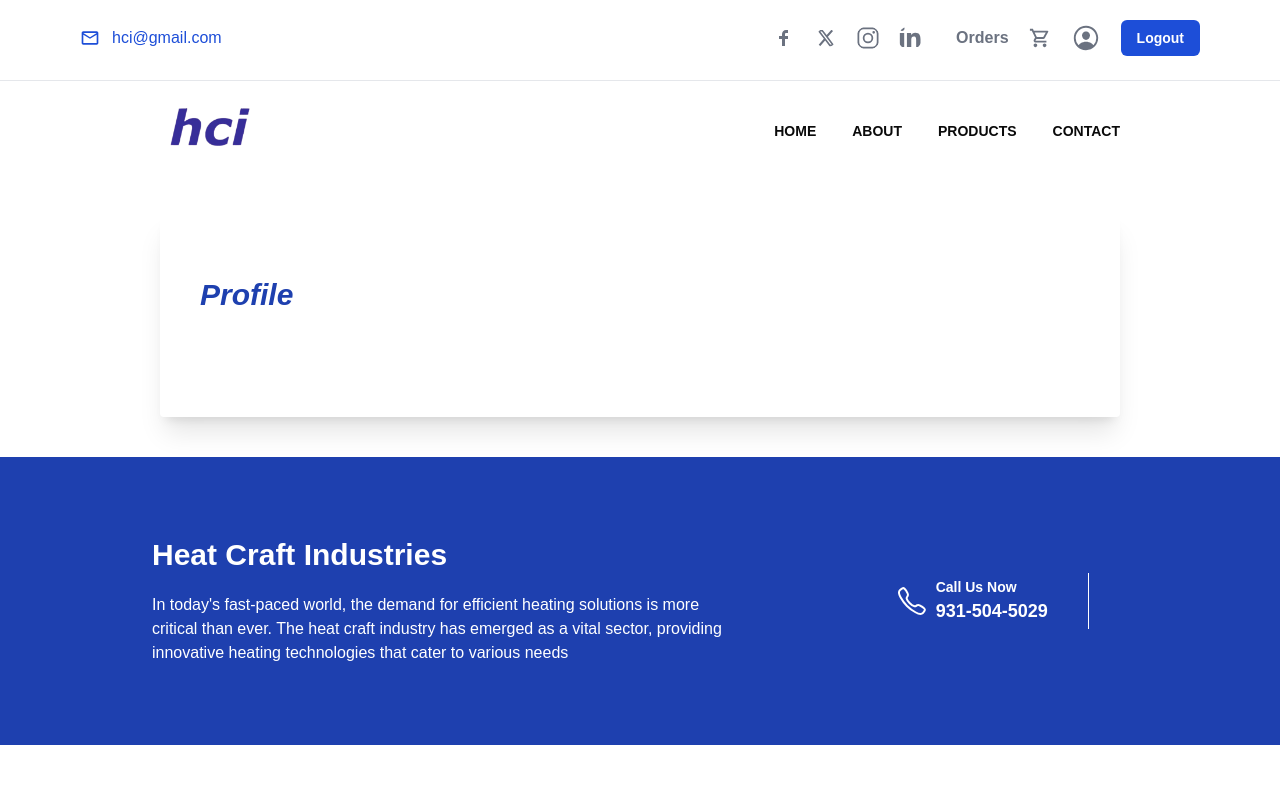
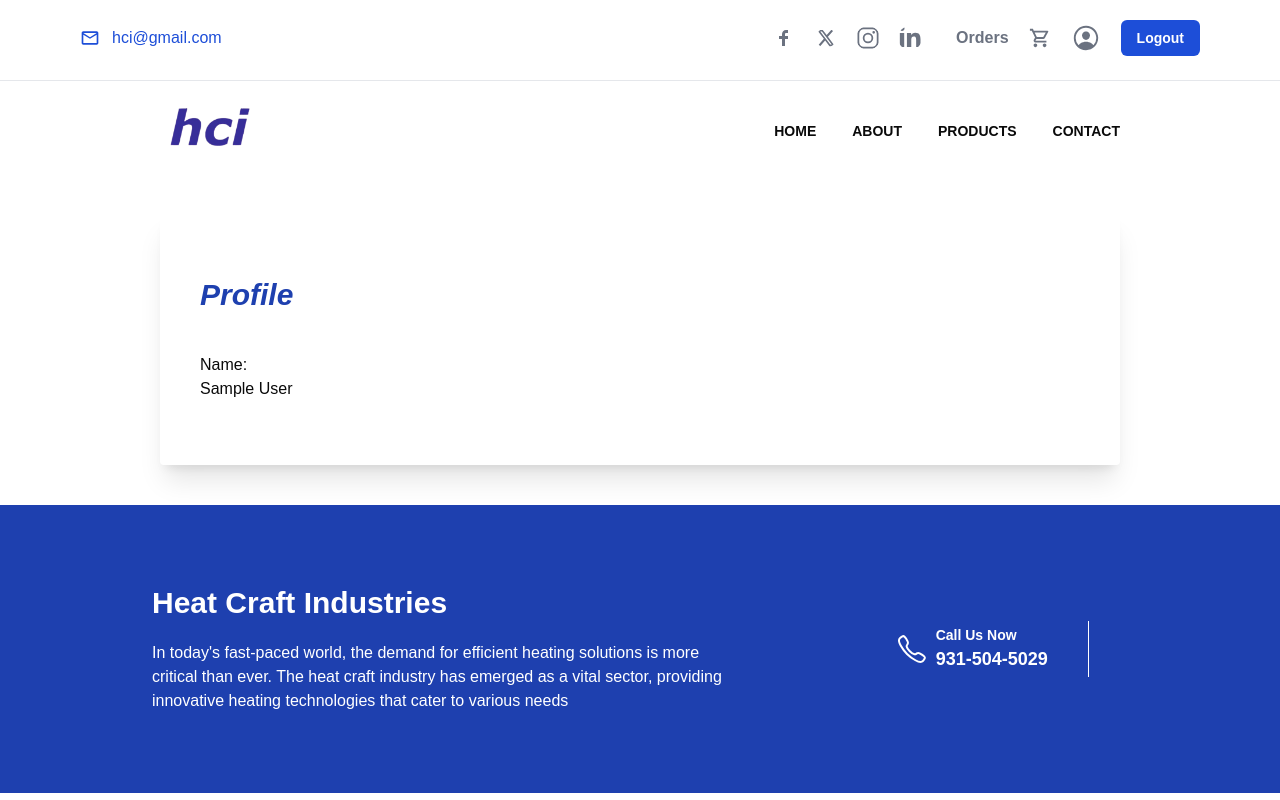
Before and after one commit to aryann1712/hci-coils-latest1, a Next.js app: page /profile in a window 1280 px wide. Shown: the top 800 px of the page. Built offline with nearby package versions, Linux system fonts and the light colour scheme; no server answers; sample sign-in values are in the browser's storage.

Commit message:
work on profile and admin

```diff
--- a/src/app/(protected)/orders/page.tsx
+++ b/src/app/(protected)/orders/page.tsx
@@ -24,6 +24,7 @@ const OrderPage = () => {
 
         if (!user) {
             router.replace("/");
+            return;
         } else {
             fetchData();
         }
--- a/src/app/(protected)/profile/page.tsx
+++ b/src/app/(protected)/profile/page.tsx
@@ -2,28 +2,43 @@
 // src/app/(protected)/profile/page.tsx
 import { useUser } from "@/context/UserContext";
 import { useRouter } from "next/navigation";
-import { useEffect } from "react";
+import { useEffect, useState } from "react";
 
-export default async function ProfilePage() {
+
+
+const ProfilePage = () => {
   const { user } = useUser();
   const router = useRouter();
+  const [mounted, setMounted] = useState(false);
+
 
   useEffect(() => {
+    setMounted(true);
+
     if (!user) {
       router.replace("/");
+      return;
     }
+    console.log("username => ", user)
   }, []);
 
-
+  if (!mounted) {
+    return null;
+  }
 
   return (
     <div className=" max-w-[75%] mx-auto py-10">
       <div className="mx-auto py-16 px-10 rounded-sm shadow-xl w-full space-y-10">
         <h1 className="text-blue-800 text-3xl font-semibold italic">Profile</h1>
         <div>
-
+          <div>
+            <h3>Name:</h3>
+            <input value={user?.name || ""} readOnly />
+          </div>
         </div>
       </div>
     </div>
   );
 }
+
+export default ProfilePage
--- a/src/app/(public)/auth/signin/page.tsx
+++ b/src/app/(public)/auth/signin/page.tsx
@@ -38,7 +38,8 @@ export default function SignInPage() {
       userId: "1",
       phone: "9315045029",
       role: 'user',
-      token: 'abcd'
+      token: 'abcd',
+      name: "rounak"
     }
 
     // 2) If sign-in success, store user in context
@@ -48,6 +49,7 @@ export default function SignInPage() {
       phone: data.phone,
       role: data.role,
       token: data.token,
+      name: data.name
     });
 
     // 3) Now redirect to redirectPath
```
